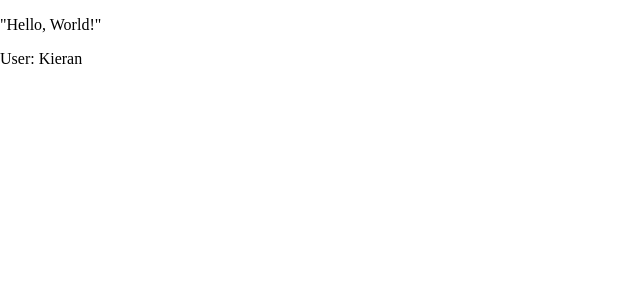
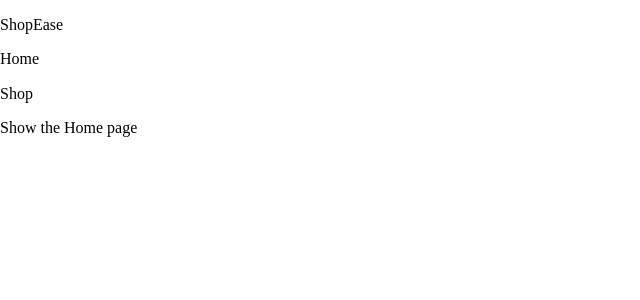
Before and after one commit to Kieran-Go/shopping-cart, a React (Vite) app: page / in a window 1280 px wide. Shown: the top 300 px of the page, without its empty margins (0-640 px from the left). Built offline with nearby package versions, Linux system fonts and the light colour scheme.

Commit message:
Set up basic structure with Header component
- Implemented Header component with navigation links (Home, Shop)
- Set up state management for dynamic page rendering (Home, Shop)
- Added placeholder content for Home and Shop pages

```diff
--- a/src/App.jsx
+++ b/src/App.jsx
@@ -1,6 +1,24 @@
-import HelloWorld from "./components/HelloWorld"
+import Header from "./components/Header";
+import { useState } from "react";
 
 function App() {
-  return <HelloWorld user="Kieran"/>;
+  const pages = ["Home", "Shop"]; // Array containing the names of pages for navigation
+  const [pageState, setPageState] = useState(pages[0]); // Current page state for conditional page rendering
+
+  return (<>
+  {/* Render the Header component */}
+  <Header
+    pages = {pages}
+    setPageState = {setPageState}
+  />
+
+  {/* Conditional rendering of either the Home or Shop page depending on pageState */}
+  {pageState === pages[0] && (
+    <p>Show the Home page</p> // Placeholder p element to be replaced with a Home component later
+  )}
+  {pageState === pages[1] && (
+    <p>Show the Shop page</p> // Placeholder p element to be replaced with a Shop component later
+  )}
+  </>);
 }
 export default App;
--- /dev/null
+++ b/src/components/Header.jsx
@@ -0,0 +1,15 @@
+// Renders the Header component
+function Header({pages, setPageState}) {
+    return <>
+        <div className="header">
+            <p className="shop-name">ShopEase</p>
+            <section className="nav">
+                {/* Iterate through each page in the pages array and add its value to the navigation section */}
+                {pages.map((page) => (
+                    <p className="nav-link" key={page} onClick={() => setPageState(page)}>{page}</p>
+                ))}
+            </section>
+        </div>
+    </>
+}
+export default Header;
```
